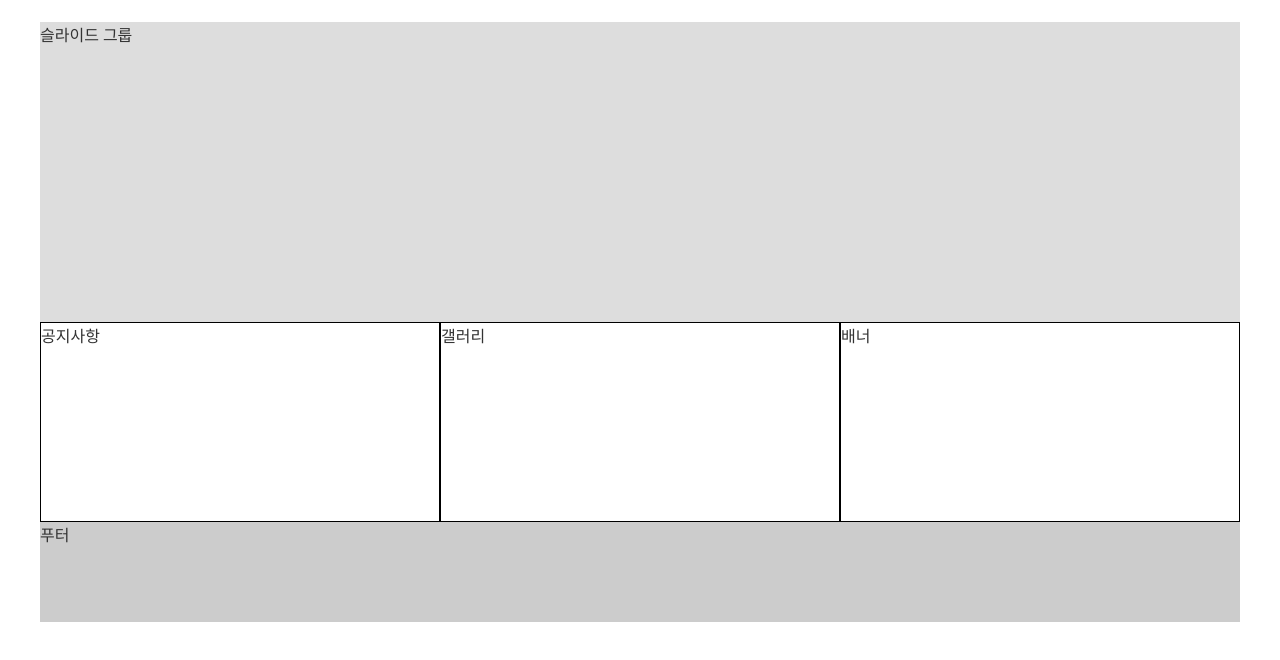
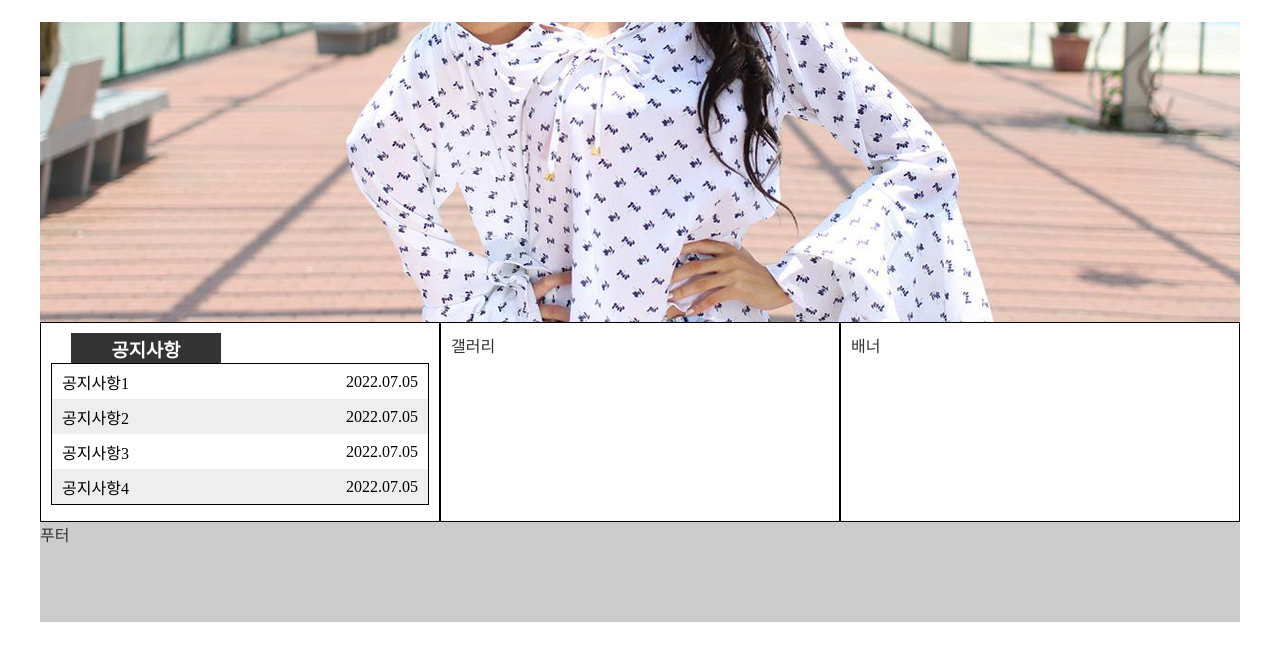
Before and after one commit to lightshadowL/sample1, a plain HTML site: page index.html in a window 1280 px wide. Shown: the part 78-738 px from the top of the page. Drawn offline with Linux system fonts and the light colour scheme.

Commit message:
슬라이드, 공지사항 기본디자인

```diff
--- a/css/common.css
+++ b/css/common.css
@@ -99,6 +99,7 @@ div.slider-wrap{
     width:100%;
     height:300px;
     background-color:#ddd;
+    overflow:hidden;
 }
 div.n-g-b{
     width:100%;
@@ -112,4 +113,46 @@ div.banner{
     width:400px;
     height:100%;
     border:1px solid black;
+    padding:10px;
 }
+
+div.slider-wrap img{
+    width:100%;
+}
+
+div.notic h3{
+    margin:0;
+    width:150px;
+    height:30px;
+    background-color:#333;
+    margin-left:20px;
+}
+div.notic h3 a{
+    display:flex;
+    width:100%;
+    height:100%;
+    color:white;
+    justify-content: center;
+    align-items:center;
+}
+ul.notic-content{
+    padding:0;
+    margin:0;
+    list-style:none;
+    width:100%;
+    border:1px solid black;
+}
+ul.notic-content>li{
+    width:100%;
+    height:35px;
+}
+ul.notic-content>li:nth-child(even){
+    background-color:#eee;
+}
+ul.notic-content>li>a{
+    display:flex;
+    justify-content: space-between;
+    height:100%;
+    align-items: center;
+    padding:0 10px;
+}
--- a/index.html
+++ b/index.html
@@ -30,9 +30,29 @@
             </nav>
         </header>
         <section id="contents">
-            <div class="slider-wrap">슬라이드 그룹</div>
+            <div class="slider-wrap">
+                <a href="#">
+                    <img src="images/slide1.jpg" alt="슬라이드">
+                </a>
+            </div>
             <div class="n-g-b">
-                <div class="notic">공지사항</div>
+                <div class="notic">
+                    <h3><a href="#">공지사항</a></h3>
+                    <ul class="notic-content">
+                        <li>
+                            <a href="#">공지사항1 <span>2022.07.05</span></a>
+                        </li>
+                        <li>
+                            <a href="#">공지사항2 <span>2022.07.05</span></a>
+                        </li>
+                        <li>
+                            <a href="#">공지사항3 <span>2022.07.05</span></a>
+                        </li>
+                        <li>
+                            <a href="#">공지사항4 <span>2022.07.05</span></a>
+                        </li>
+                    </ul>
+                </div>
                 <div class="gallery">갤러리</div>
                 <div class="banner">배너</div>
             </div>
```
